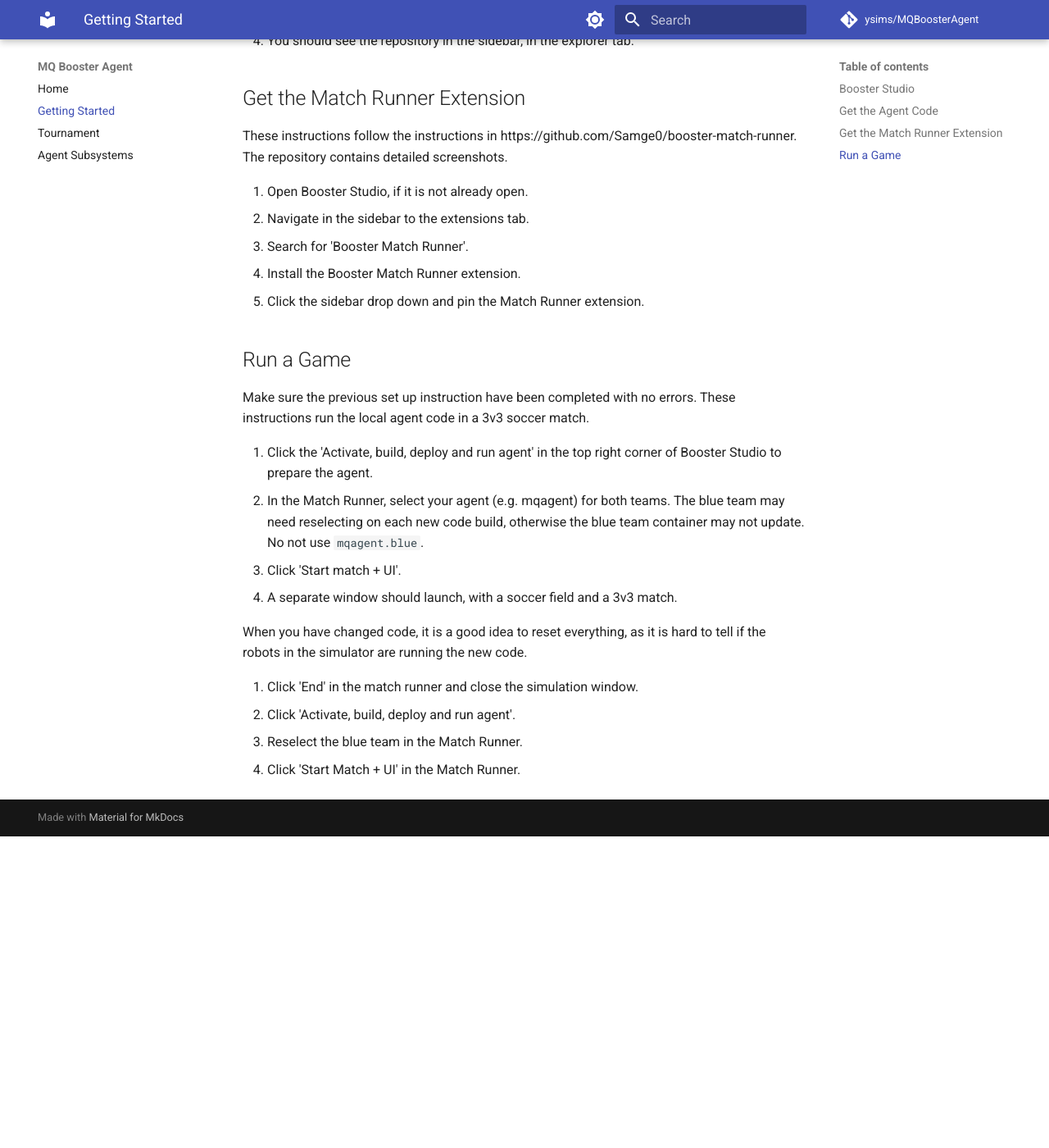
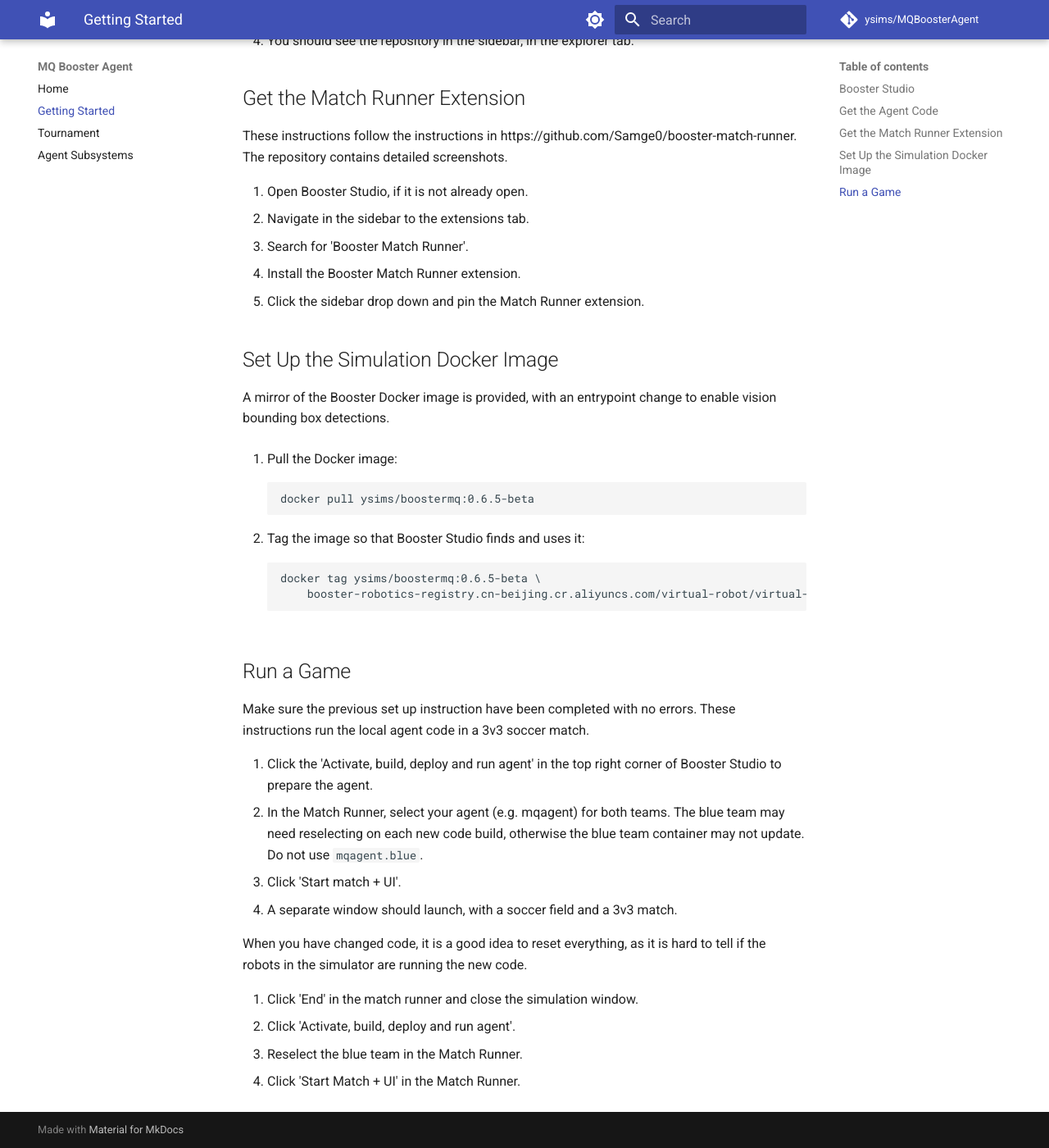
Before and after one commit to ysims/MQBoosterAgent, an MkDocs documentation site: the page built from docs/01-getting-started.md, in a window 1280 px wide and 1400 px high, scrolled down 2094 px. Shown: the whole window at 82% size. Built offline with MkDocs 1.6.1 and Material for MkDocs 9.7.7, drawn with Linux system fonts in a browser that asks for light colours; comment, search, counter and statistics services are not loaded; before the commit the page ends 3114 px from its top, so only the background shows below that; some of the changed text lies outside the part shown.

Commit message:
Fixes to the getting started page

````diff
--- a/docs/01-getting-started.md
+++ b/docs/01-getting-started.md
@@ -82,12 +82,29 @@ These instructions follow the instructions in https://github.com/Samge0/booster-
 4. Install the Booster Match Runner extension.
 5. Click the sidebar drop down and pin the Match Runner extension.
 
+## Set Up the Simulation Docker Image
+
+A mirror of the Booster Docker image is provided, with an entrypoint change to enable vision bounding box detections.
+
+1. Pull the Docker image:
+
+    ```
+    docker pull ysims/boostermq:0.6.5-beta
+    ```
+
+2. Tag the image so that Booster Studio finds and uses it:
+
+    ```
+    docker tag ysims/boostermq:0.6.5-beta \
+        booster-robotics-registry.cn-beijing.cr.aliyuncs.com/virtual-robot/virtual-robot:0.6.5-beta
+    ```
+
 ## Run a Game
 
 Make sure the previous set up instruction have been completed with no errors. These instructions run the local agent code in a 3v3 soccer match.
 
 1. Click the 'Activate, build, deploy and run agent' in the top right corner of Booster Studio to prepare the agent.
-2. In the Match Runner, select your agent (e.g. mqagent) for both teams. The blue team may need reselecting on each new code build, otherwise the blue team container may not update. No not use `mqagent.blue`.
+2. In the Match Runner, select your agent (e.g. mqagent) for both teams. The blue team may need reselecting on each new code build, otherwise the blue team container may not update. Do not use `mqagent.blue`.
 3. Click 'Start match + UI'.
 4. A separate window should launch, with a soccer field and a 3v3 match.
 
````
Also changed, not shown: other parts of docs/01-getting-started.md (+2 -2 lines).
